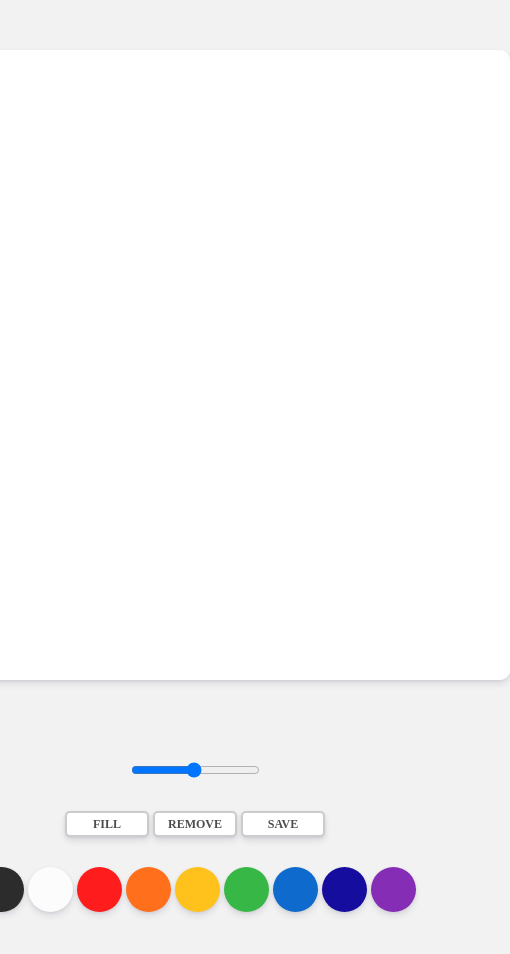
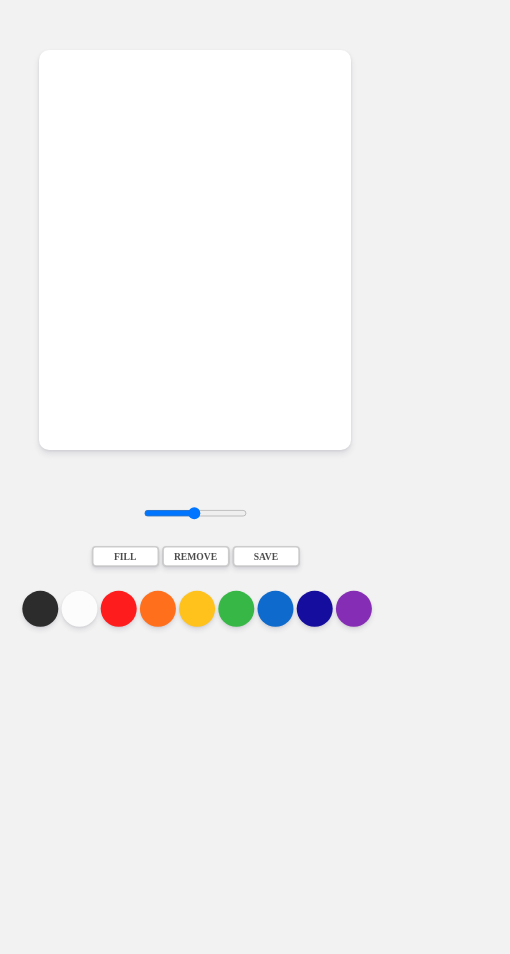
Before and after one commit to AnSeonJeong/paintjs, a plain HTML site: page index.html in a window 390 px wide. Shown: the whole page, 510 px wide, since content can reach past the window. After the commit the page ends 844 px from the top, so only its background shows below. Drawn offline with Linux system fonts and the light colour scheme.

Commit message:
'responsiveCanvas'

```diff
--- a/app.js
+++ b/app.js
@@ -16,6 +16,9 @@ ctx.lineWidth = 2.5;
 
 let painting = false;
 let filling = false;
+
+canvas.width = canvas.offsetWidth;
+canvas.height = canvas.offsetHeight;
 
 function stopPainting(event) {
     painting = false;
--- a/style.css
+++ b/style.css
@@ -60,3 +60,28 @@ body {
 .controls .controls_range {
     margin-bottom: 30px;
 }
+
+/* 태블릿 */
+@media screen and (max-width:768px) {
+    .canvas {
+        width: 80%;
+        height: 500px;
+    }
+
+    .controls {
+        /* transform: scale(88%); */
+        margin-top: 2.5rem;
+    }
+}
+
+/* 스마트폰(iphone XR 기준) */
+@media screen and (max-width:414px) {
+    .canvas {
+        width: 80%;
+        height: 400px;
+    }
+
+    .controls {
+        transform: scale(80%);
+    }
+}
```
